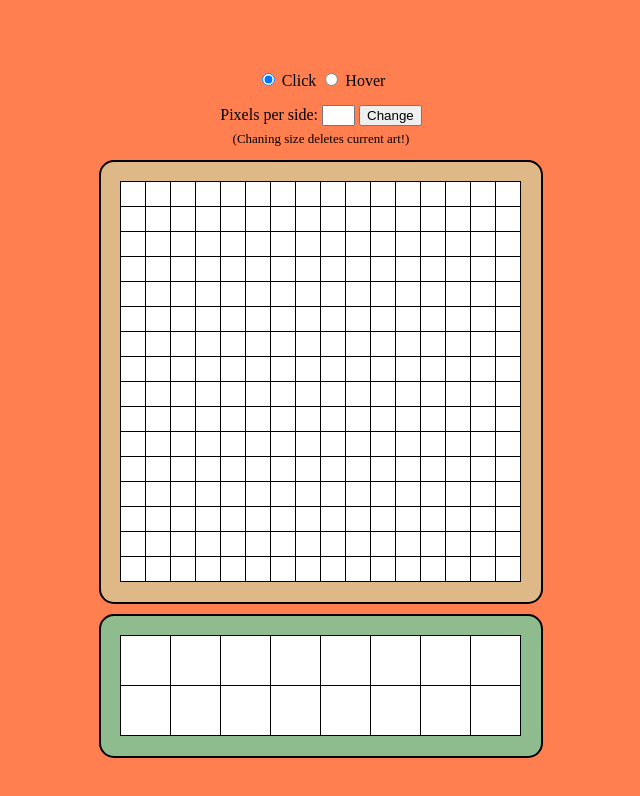
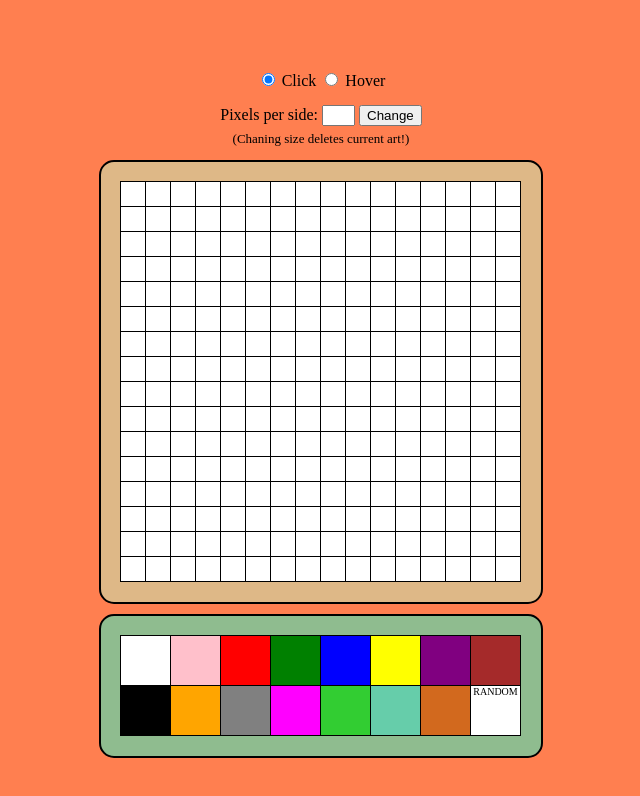
Before and after one commit to pedromarques143/etch-a-sketch, a plain HTML site: page index.html in a window 1280 px wide. Shown: the whole page, without its empty margins (319-959 px from the left). Drawn offline with Linux system fonts and the light colour scheme.

Commit message:
Added a working color palette

```diff
--- a/index.html
+++ b/index.html
@@ -25,5 +25,6 @@
     </div>
     <div class="square-container"></div>
     <div class="color-container"></div>
+    <div class="opacity-container"></div>
 </body>
 </html>
--- a/script.js
+++ b/script.js
@@ -1,5 +1,8 @@
 const squareContainer = document.querySelector(".square-container");
 const SQUARELEN = 400;
+const COLORPALLETE = ["white", "pink", "red", "green", "blue", "yellow", "purple", "brown", "black", "orange", "gray", "#FF00FF", "#32CD32", "#66CDAA", "#D2691E", "white"];
+let selectedColor = "black";
+
 
 let containerSize;
 let allModesArr = document.querySelectorAll("input[name='selected-mode']");
@@ -17,19 +20,49 @@ const colorContainer = document.querySelector(".color-container");
 for (let i = 0; i < 8; i++) {
     let colorLine = document.createElement("div");
     colorContainer.appendChild(colorLine);
-    for (let x = 0; x < 2; x++) {
+    for (let x = 1; x < 2; x++) {
         let colorSquare = document.createElement("div");
         colorSquare.className = "color-square";
         colorSquare.style.width = `${SQUARELEN / 8 - 1}px`;
         colorSquare.style.height = `${SQUARELEN / 8 - 1}px`;
         colorSquare.style.marginTop = "-1px";
         colorSquare.style.marginLeft = "-1px";
-        colorSquare.style.backgroundColor = "white";
+        colorSquare.style.backgroundColor = COLORPALLETE[i * x];
+        colorSquare.style.borderStyle = "solid";
+        colorSquare.style.borderWidth = "1px";
+        colorLine.appendChild(colorSquare);
+    }
+
+    for (let x = 1; x < 2; x++) {
+        let colorSquare = document.createElement("div");
+        colorSquare.className = "color-square";
+        colorSquare.style.width = `${SQUARELEN / 8 - 1}px`;
+        colorSquare.style.height = `${SQUARELEN / 8 - 1}px`;
+        colorSquare.style.marginTop = "-1px";
+        colorSquare.style.marginLeft = "-1px";
+        colorSquare.style.backgroundColor = COLORPALLETE[(i + 8) * x];
         colorSquare.style.borderStyle = "solid";
         colorSquare.style.borderWidth = "1px";
         colorLine.appendChild(colorSquare);
     }
 }
+
+let colorSquareArr = document.querySelectorAll(".color-square");
+
+let randomColorSquare = colorSquareArr[colorSquareArr.length - 1];
+randomColorSquare.textContent = "RANDOM";
+randomColorSquare.style.fontSize = "10px"
+randomColorSquare.style.textAlign = "center";
+
+for (let square of colorSquareArr) {
+    square.addEventListener("click", () => {
+        selectedColor = square.style.backgroundColor;
+    })
+}
+
+randomColorSquare.addEventListener("click", () => {
+    selectedColor = "black";
+})
 
 //function declarations
 function createBoard(number) {
@@ -97,7 +130,7 @@ function boardReset() {
 function squareClick(element) {
     element.addEventListener("click", () => {
         if (!stopClick) {
-            element.style.backgroundColor = "black";
+            element.style.backgroundColor = selectedColor;
         }
     });
 }
@@ -106,7 +139,7 @@ function squareClick(element) {
 function squareHover(element) {
     element.addEventListener("mouseover", () => {
         if (!stopHover) {
-            element.style.backgroundColor = "black";
+            element.style.backgroundColor = selectedColor;
         }
     });
 }
```
